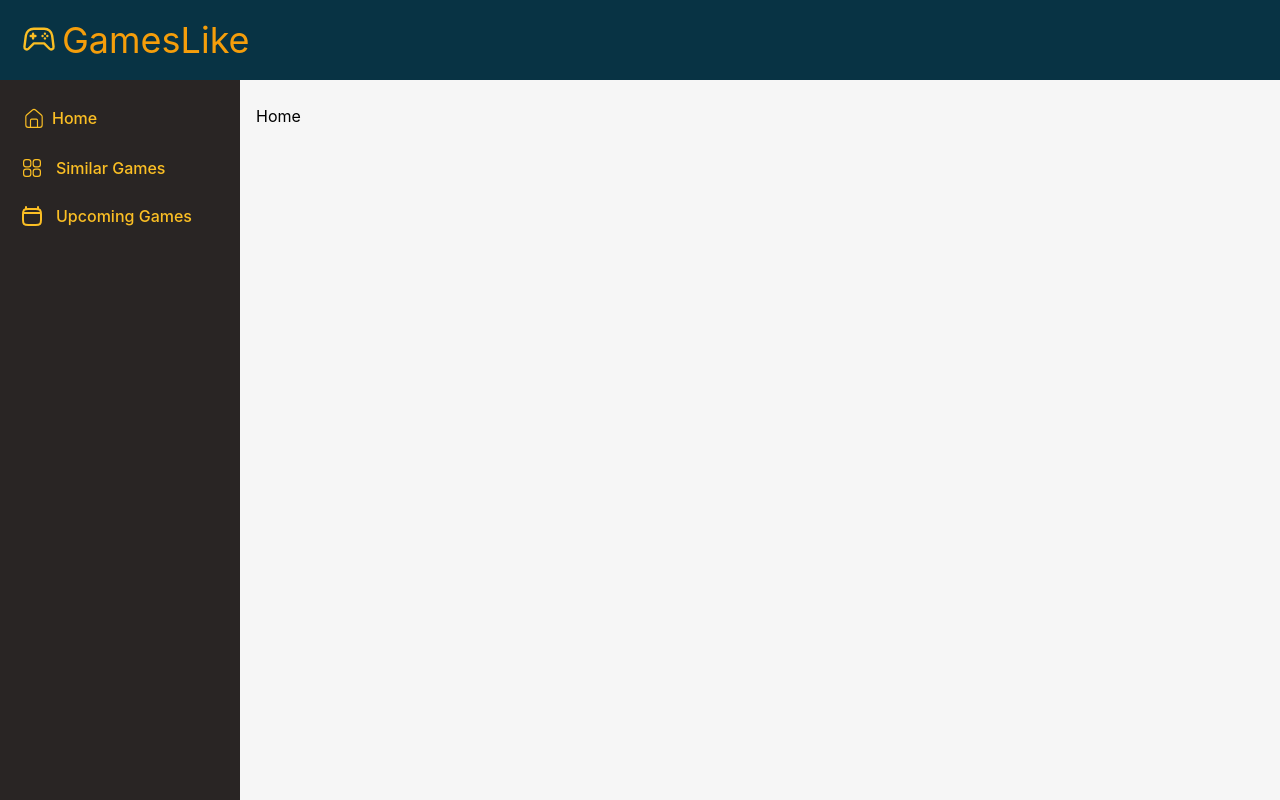
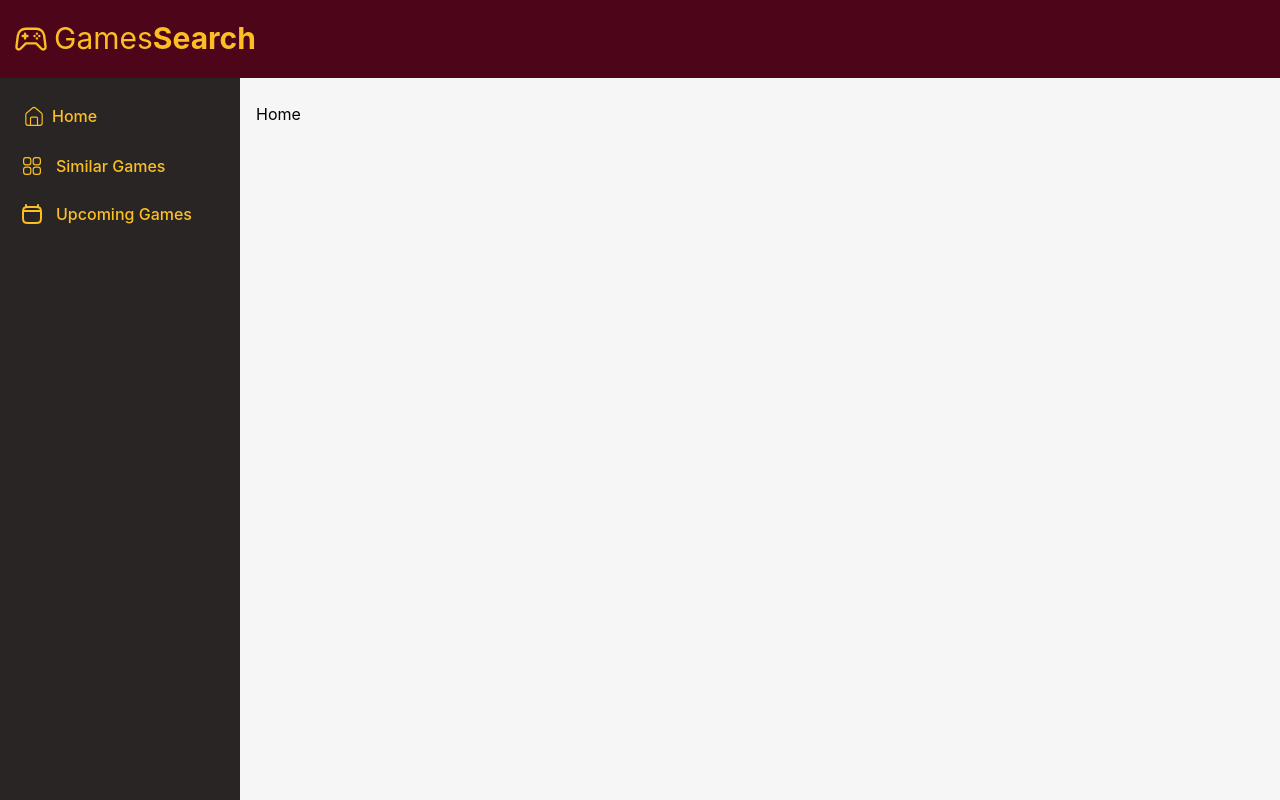
Before and after one commit to Byron-Segura/games-app, a React (Vite) app: page / in a window 1280 px wide. Built offline with nearby package versions, Linux system fonts and the light colour scheme.

Commit message:
Header styles changes

```diff
--- a/src/components/Header.jsx
+++ b/src/components/Header.jsx
@@ -2,9 +2,11 @@ import { ControllerIcon } from './Icons'
 
 export function Header () {
   return (
-    <header className='flex flex-row h-20 min-w-full sticky top-0 bg-cyan-950 leading-none p-5'>
-      <ControllerIcon />
-      <h1 className='text-4xl h-8 text-amber-500 mx-1'>GamesLike</h1>
+    <header className='flex flex-row min-w-full sticky top-0 bg-rose-950 leading-none text-start z-50'>
+      <div className='flex flex-row max-w-7xl my-5 mx-3'>
+        <ControllerIcon />
+        <h1 className='text-3xl text-amber-400 mx-1'>Games<strong>Search</strong></h1>
+      </div>
     </header>
   )
 }
```
